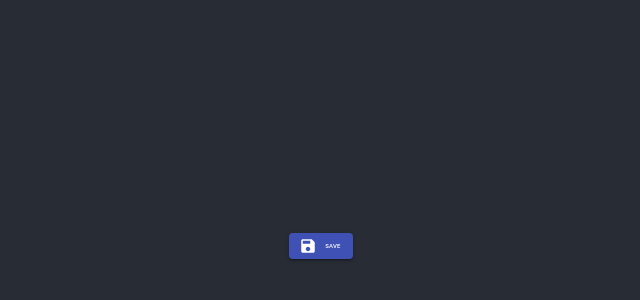
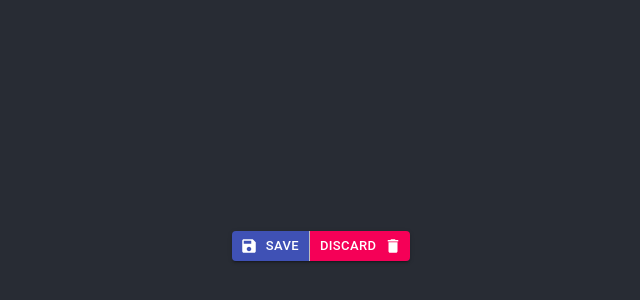
Before and after one commit to Dina2703/material-ui-react-001, a React (Create React App) app: page / in a window 1280 px wide. Shown: the part 154-454 px from the top of the page, without its empty margins (319-959 px from the left). Built offline with nearby package versions, Linux system fonts and the light colour scheme.

Commit message:
ButtonGroup Comp MUI

```diff
--- a/src/App.js
+++ b/src/App.js
@@ -1,24 +1,29 @@
 import "./App.css";
+import ButtonGroup from "@material-ui/core/ButtonGroup";
 import Button from "@material-ui/core/Button";
-
 import SaveIcon from "@material-ui/icons/Save";
+import Delete from "@material-ui/icons/Delete";
 
 function App() {
   return (
     <div className="App">
       <header className="App-header">
+        <ButtonGroup size="small" variant="contained">
           <Button
-          size="small"
-          style={{
-            fontSize: 6,
-          }}
-          onClick={() => alert("hello")}
-          variant="contained"
             color="primary"
+            onClick={() => alert("saved")}
             startIcon={<SaveIcon />}
           >
             Save
           </Button>
+          <Button
+            color="secondary"
+            onClick={() => alert("discarded")}
+            endIcon={<Delete />}
+          >
+            Discard
+          </Button>
+        </ButtonGroup>
       </header>
     </div>
   );
```
Also changed, not shown: note.txt. Lines whose indentation alone changed are shown as unchanged.
